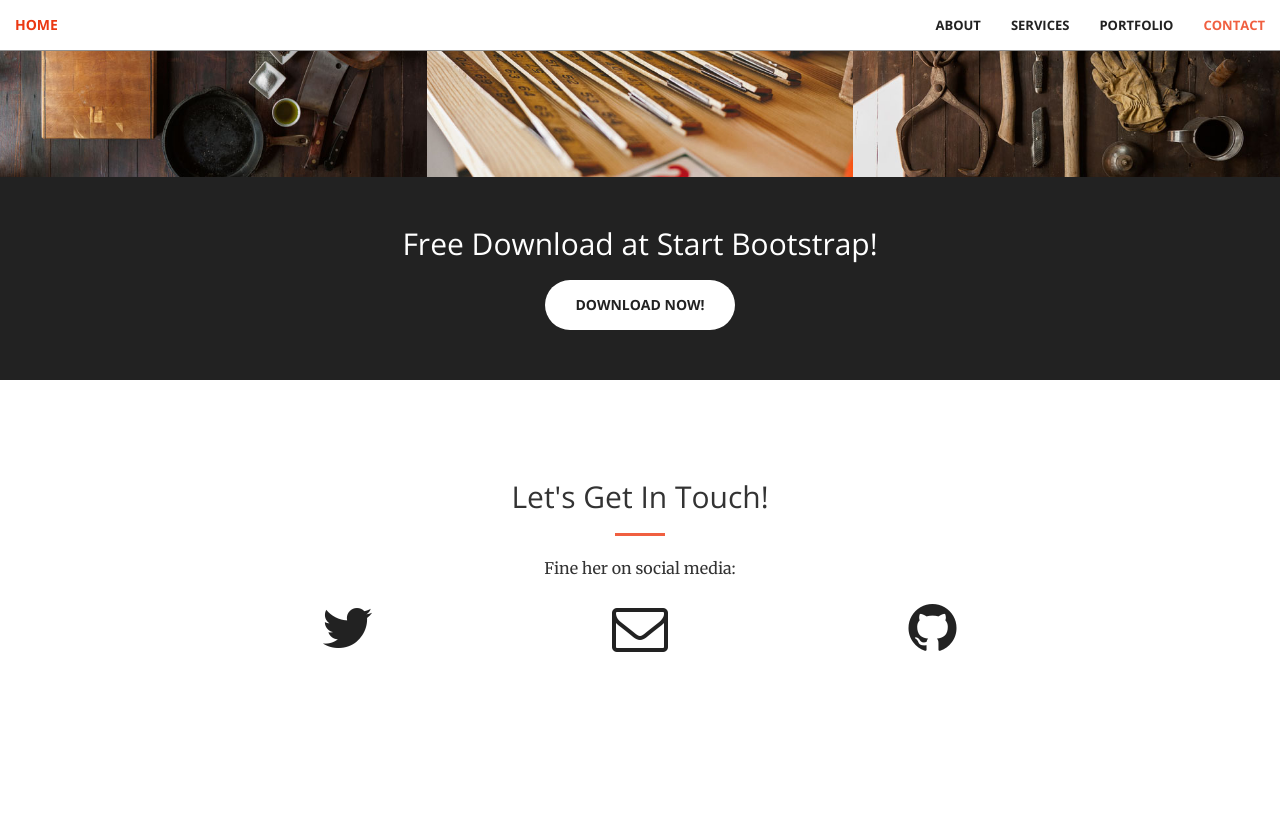
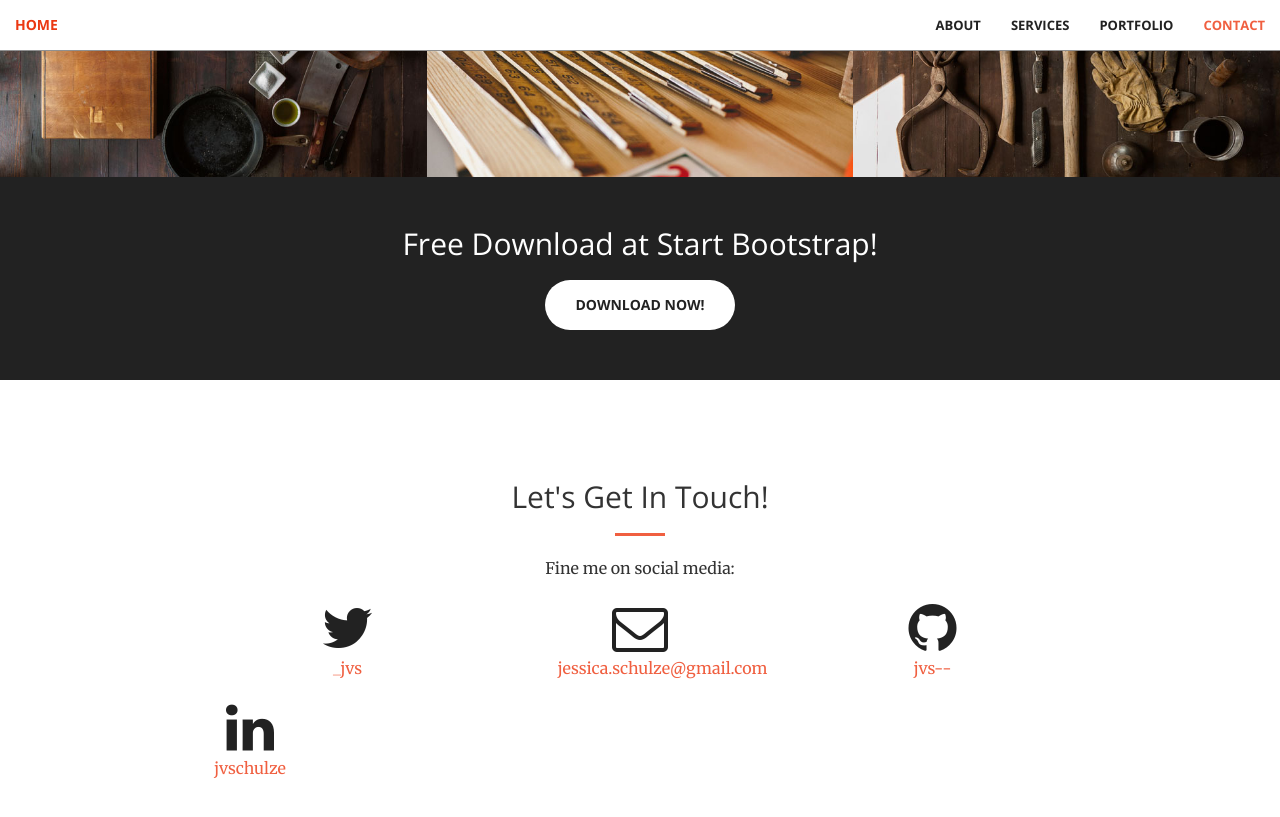
Before and after one commit to jvs--/jvs--.github.io, a Jekyll site: the page built from index.html, in a window 1280 px wide and 900 px high, scrolled down 2081 px. Shown: the top 817 px of the window. Built offline with Jekyll 4.4.1, drawn with Linux system fonts in a browser that asks for light colours; before the commit the page ends 2857 px from its top, so only the background shows below that; some of the changed text lies outside the part shown.

Commit message:
Added contact info

```diff
--- a/_config.yml
+++ b/_config.yml
@@ -1,12 +1,13 @@
 # Site settings
 title:
-email:
+email: jessica.schulze@gmail.com
 description: > # this means to ignore newlines until "baseurl:"
 baseurl: "" # the subpath of your site, e.g. /blog/
 url: "" # the base hostname & protocol for your site
 
-twitter_username:
-github_username:
+twitter_username: _jvs
+github_username: jvs--
+linkedin_username: jvschulze
 
 # Build settings
 markdown: kramdown
--- a/_includes/contact.html
+++ b/_includes/contact.html
@@ -4,7 +4,7 @@
             <div class="col-lg-8 col-lg-offset-2 text-center">
                 <h2 class="section-heading">Let's Get In Touch!</h2>
                 <hr class="primary">
-                <p>Fine her on social media:</p>
+                <p>Fine me on social media:</p>
             </div>
         <div class="col-lg-2 col-lg-offset-2 text-center">
             <a href="https://twitter.com/{{ site.twitter_username }}">
@@ -24,6 +24,12 @@
                 <p>{{ site.github_username }}</p>
             </a>
         </div>
+        <div class="col-lg-2 col-lg-offset-1 text-center">
+            <a href="https://www.linkedin.com/in/{{ site.linkedin_username }}">
+            <i class="fa fa-linkedin fa-3x wow bounceIn" data-wow-delay=".1s"></i>
+                <p>{{ site.linkedin_username }}</p>
+            </a>
+        </div>
 
     </div>
 </section>
--- a/_includes/services.html
+++ b/_includes/services.html
@@ -2,7 +2,7 @@
     <div class="container">
         <div class="row">
             <div class="col-lg-12 text-center">
-                <h2 class="section-heading">Describe yourself in four words</h2>
+                <h2 class="section-heading">Describe Yourself In Four Words</h2>
                 <hr class="primary">
             </div>
         </div>
```
